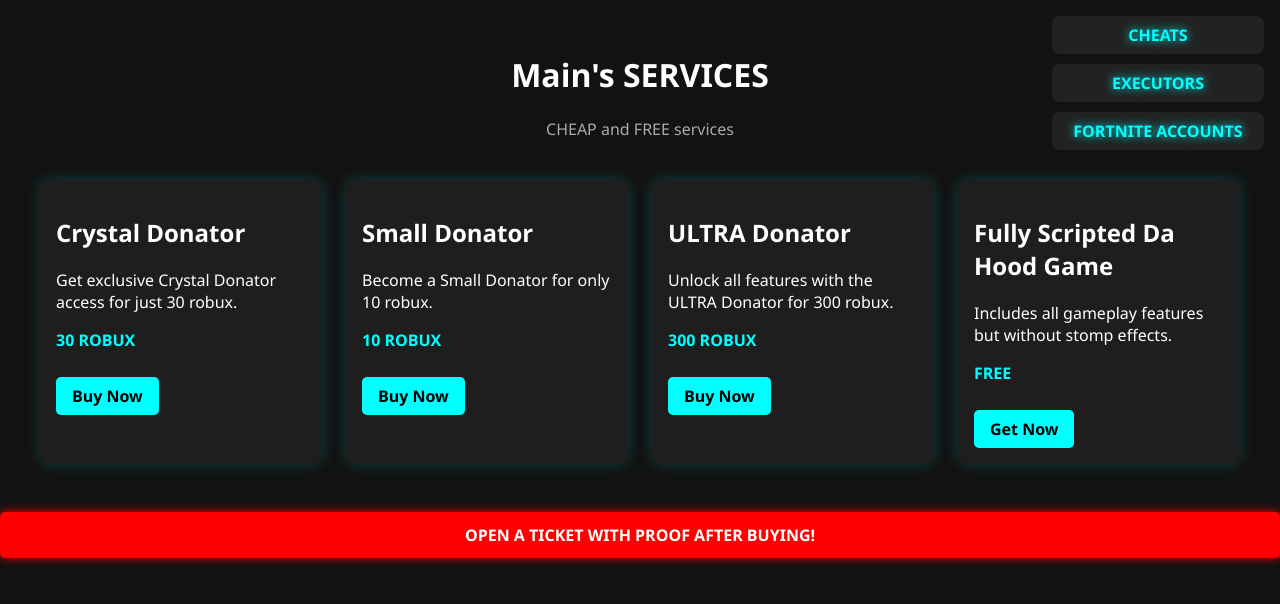
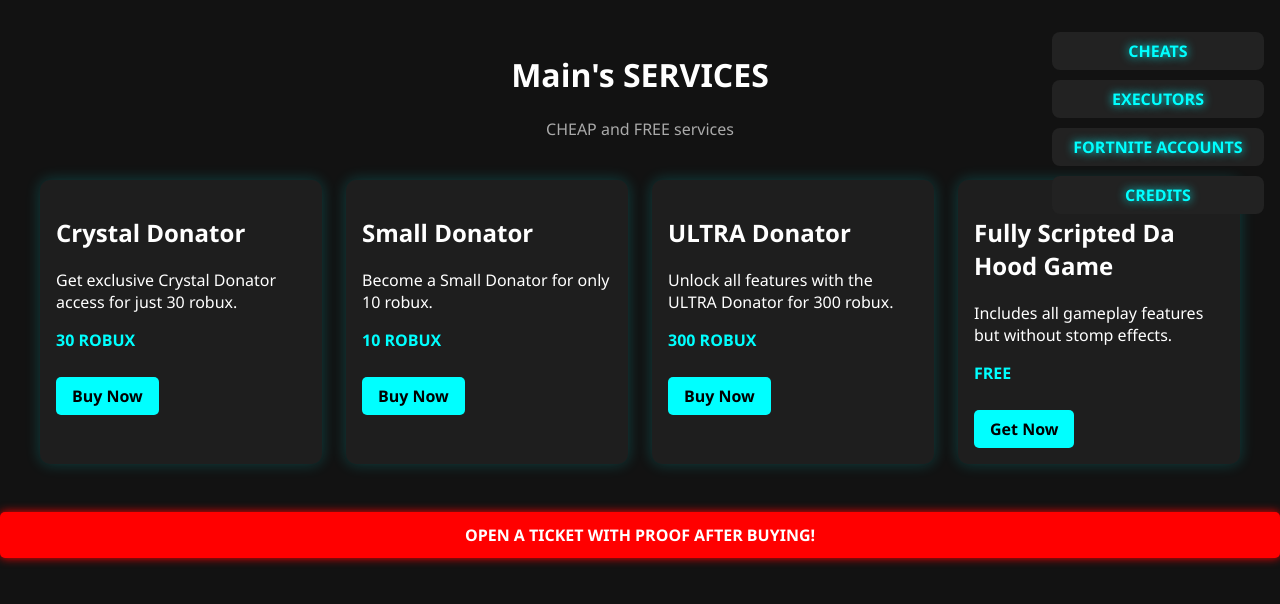
Before and after one commit to mart-in-q/main-services-site, a plain HTML site: page index.html in a window 1280 px wide. Drawn offline with Linux system fonts and the light colour scheme.

Commit message:
Update index.html

```diff
--- a/index.html
+++ b/index.html
@@ -67,7 +67,6 @@
     .tab-button {
       position: fixed;
       right: 1rem;
-      margin-left: 10px;
       background: #222;
       color: #00ffff;
       padding: 0.5rem 1rem;
@@ -75,20 +74,25 @@
       cursor: pointer;
       font-weight: bold;
       text-shadow: 0 0 10px #00ffff;
-      width: 180px; /* Added width for uniform buttons */
+      width: 180px;
       text-align: center;
+      margin-bottom: 10px;
     }
 
     .cheats-tab {
-      top: 1rem; /* Adjusted positioning */
+      top: 2rem;
     }
 
     .executors-tab {
-      top: 4rem; /* Increased spacing */
+      top: 5rem;
     }
 
     .fortnite-tab {
-      top: 7rem; /* Increased spacing */
+      top: 8rem;
+    }
+
+    .credits-tab {
+      top: 11rem;
     }
 
     .ticket-button {
@@ -130,7 +134,7 @@
       50% { opacity: 1; }
     }
 
-    #cheatsPage, #executorsPage, #fortnitePage {
+    #cheatsPage, #executorsPage, #fortnitePage, #creditsPage {
       display: none;
     }
   </style>
@@ -186,6 +190,7 @@
   <a class="tab-button cheats-tab" onclick="toggleCheatsPage()">CHEATS</a>
   <a class="tab-button executors-tab" onclick="toggleExecutorsPage()">EXECUTORS</a>
   <a class="tab-button fortnite-tab" onclick="toggleFortnitePage()">FORTNITE ACCOUNTS</a>
+  <a class="tab-button credits-tab" onclick="toggleCreditsPage()">CREDITS</a>
 
   <!-- Cheats Tab -->
   <div class="cheats-container" id="cheatsPage">
@@ -226,6 +231,13 @@
     </div>
   </div>
 
+  <!-- Credits Tab -->
+  <div class="executors-container" id="creditsPage">
+    <div class="executor-product">
+      <h2>COMPLETELY SCRIPTED BY @mainzyko</h2>
+    </div>
+  </div>
+
   <!-- Ticket Button -->
   <a href="https://discord.gg/rcDWfJbZ4S" class="ticket-button" target="_blank">
     OPEN A TICKET WITH PROOF AFTER BUYING!
@@ -259,18 +271,28 @@
       document.getElementById("cheatsPage").style.display = "flex";
       document.getElementById("executorsPage").style.display = "none";
       document.getElementById("fortnitePage").style.display = "none";
+      document.getElementById("creditsPage").style.display = "none";
     }
 
     function toggleExecutorsPage() {
       document.getElementById("executorsPage").style.display = "flex";
       document.getElementById("cheatsPage").style.display = "none";
       document.getElementById("fortnitePage").style.display = "none";
+      document.getElementById("creditsPage").style.display = "none";
     }
 
     function toggleFortnitePage() {
       document.getElementById("fortnitePage").style.display = "flex";
       document.getElementById("cheatsPage").style.display = "none";
       document.getElementById("executorsPage").style.display = "none";
+      document.getElementById("creditsPage").style.display = "none";
+    }
+
+    function toggleCreditsPage() {
+      document.getElementById("creditsPage").style.display = "flex";
+      document.getElementById("cheatsPage").style.display = "none";
+      document.getElementById("executorsPage").style.display = "none";
+      document.getElementById("fortnitePage").style.display = "none";
     }
 
     function showVerifyPage(item) {
```
